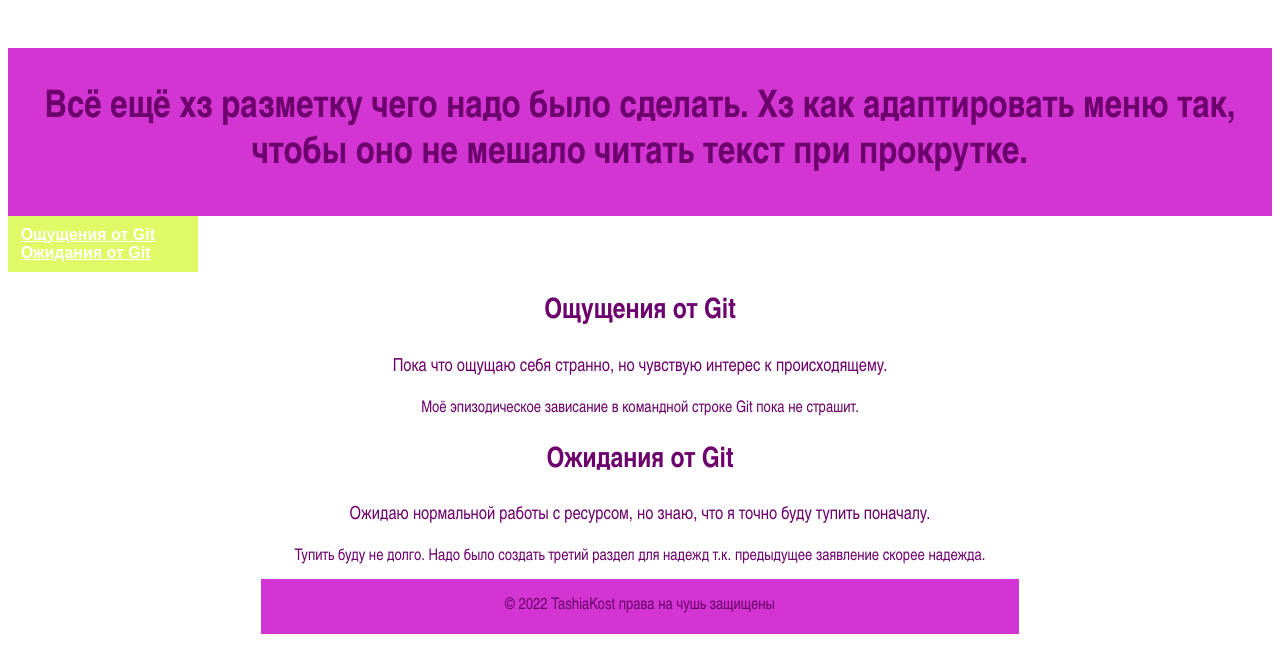
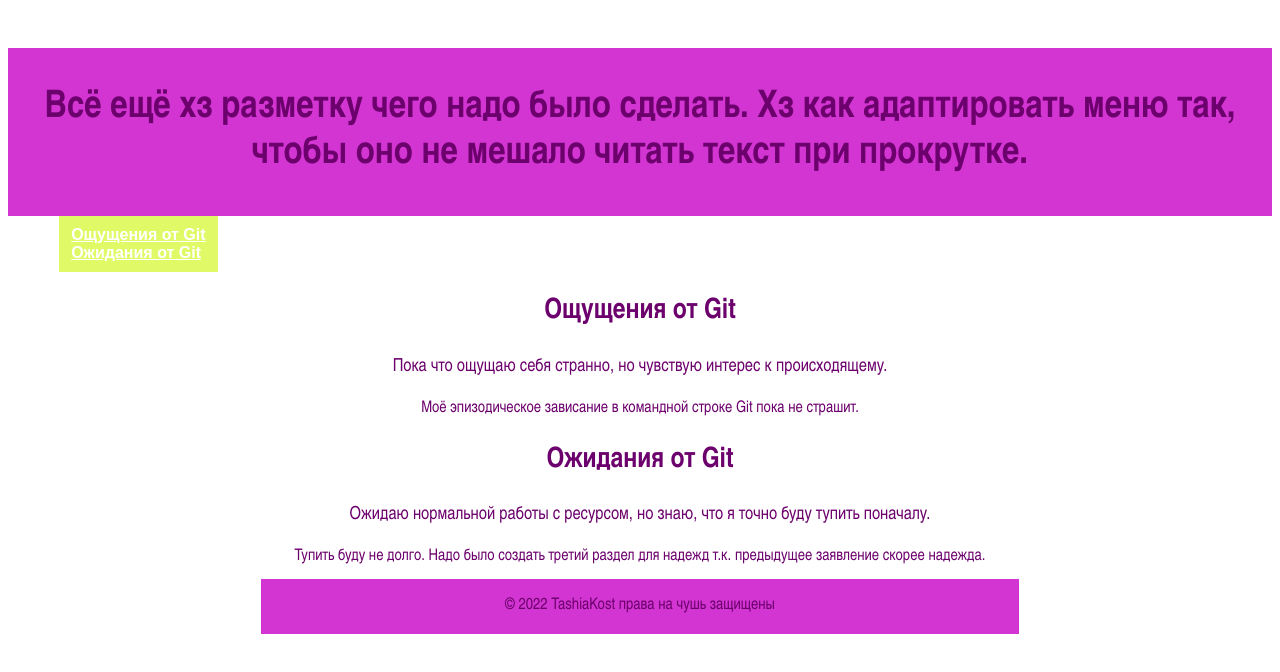
Before and after one commit to Anastasiia-Kostina/first-project, a plain HTML site: page index.html in a window 1280 px wide. Drawn offline with Linux system fonts and the light colour scheme.

Commit message:
Правки меню по контенту

```diff
--- a/style.css
+++ b/style.css
@@ -4,6 +4,7 @@
   color: rgb(108, 0, 108);
   font-family: 'Arial Narrow';
   padding: 40px 0;
+  min-width: fit-content;
  }
 
  /*.left-block {
@@ -12,8 +13,11 @@
 
  .page__menu {
   background-color: rgba(204, 246, 0, .6);
-  margin: auto;
-  margin-right: 85%;
+  /*margin: auto;*/
+  /*margin-right: 81%;*/
+  margin-left: 4%;
+  max-width: fit-content;
+  /*Ура! fit-content решил вопрос с заполнением контейнера и его правой видимой границей!*/
   padding: .8% 1%;
   position: sticky;
   top:150px;
@@ -25,10 +29,14 @@
   display: flex;
   /*flex-wrap: wrap;*/
   flex-direction: column;
+  flex-wrap: wrap;
+  /*justify-content: flex-start;*/
   /*Эти параметры главнее т.к. когда column был в menu, он не действовал, наверное не наследуется, но лень проверять.*/
   font-family: 'Arial';
   font-weight: 600;
+  /*align-content: flex-start; Не нужен*/
  }
+
 
  /*.page__menu_style {
   /*background-color: #CCF600;*/
@@ -64,15 +72,18 @@
  menu {
   /*background-color: #CCF600;*/
   display: flex;
-  /*flex-direction: column;
-  justify-content: center;*/
-  min-height: 30%px;
+  /*margin-right: 80%;*/
+  /*flex-direction: column;*/
+  /*justify-content: flex-start;*/
+  min-height: 30%;
   /*align-items: center;*/
   max-width: 20%;
   min-width: 20%;
   /*margin: 20% 20%;*/
-  padding: 20%;
-  position: fixed;
+  /*padding: 20%;*/
+  /*position: fixed;
+  left: 4%;
+  right: 80%;*/
 
   /*top:100px;
   left: 40px;*/
@@ -98,7 +109,7 @@
  .menu__link {
     font-size: 16px;
     color: rgb(255, 255, 255);
-    margin-right: 20px;
+    /*margin-right: 20px;*/
  }
 
  .menu__link:hover {
```
Also changed, not shown: index.html (+3 -3 lines).
